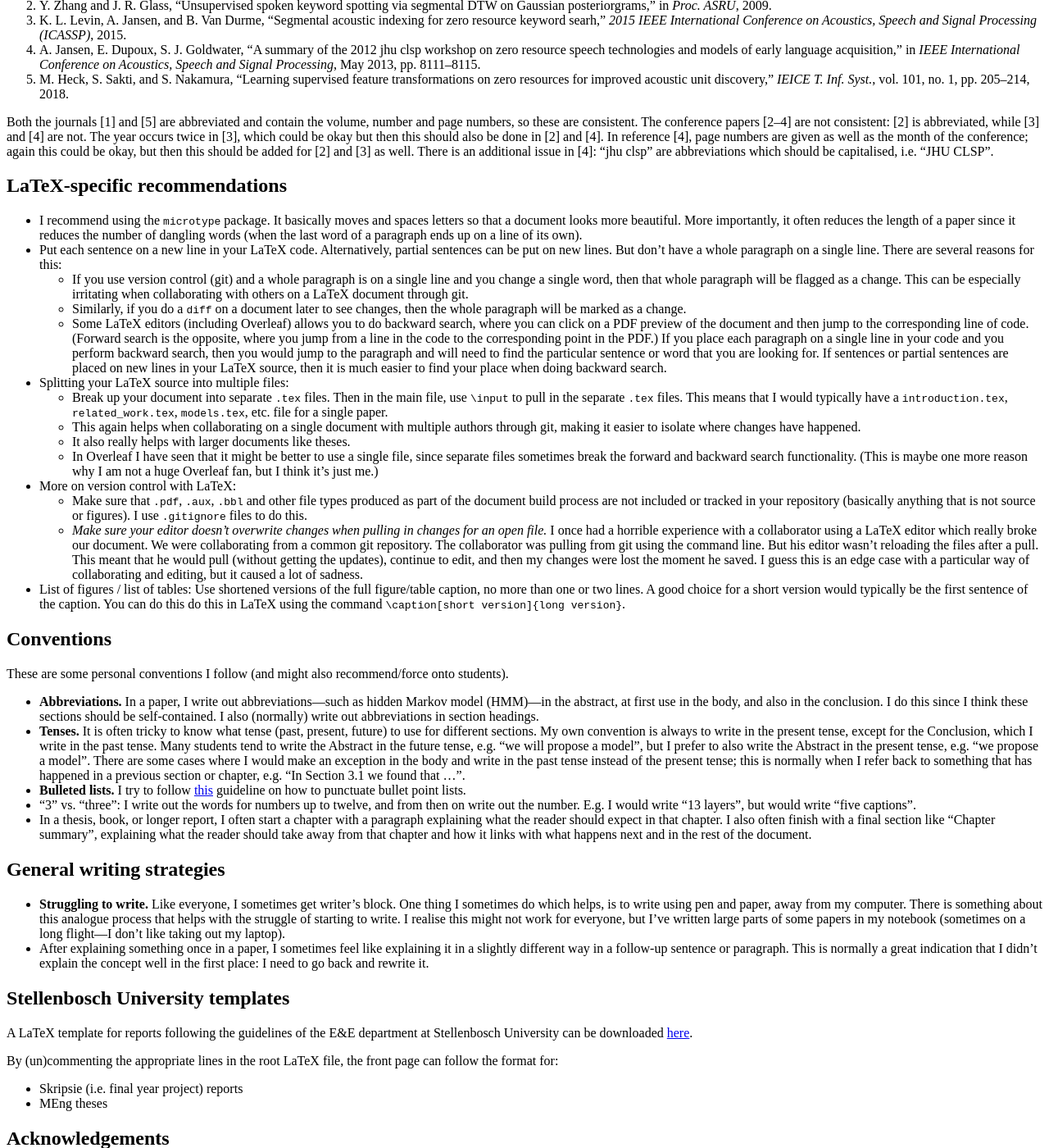
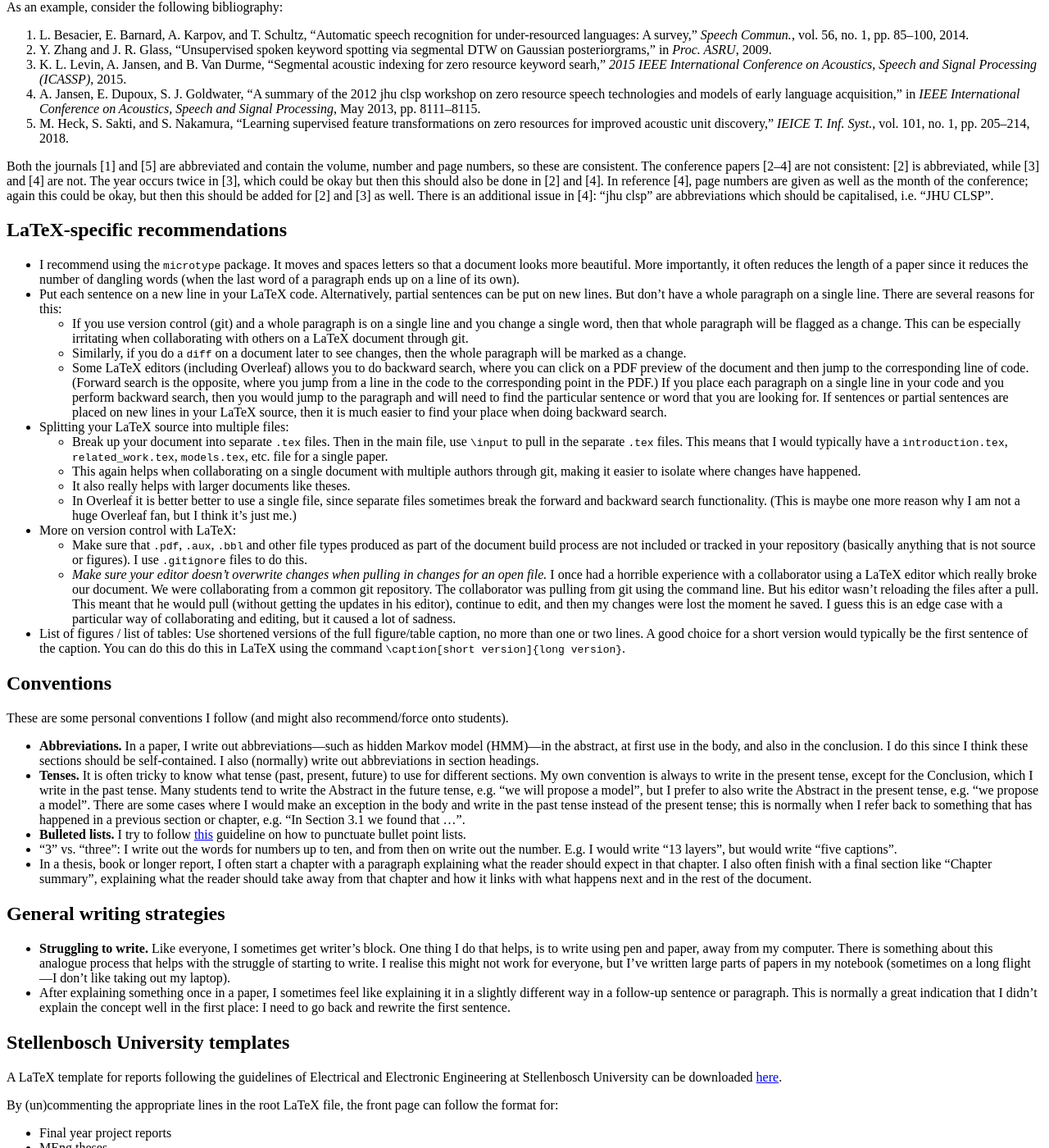
Before and after one commit to kamperh/kamperh.github.io, a Jekyll site: the page built from notes/writing.md, in a window 1280 px wide and 1400 px high, scrolled down 2012 px. Shown: the whole window at 82% size. Built offline with Jekyll 4.4.1, drawn with Linux system fonts in a browser that asks for light colours; formulas are drawn with MathJax 3; a style sheet for code colours, icons or effects is not loaded; some of the changed text lies outside the part shown.

Commit message:
Updated writing notes

```diff
--- a/notes/writing.md
+++ b/notes/writing.md
@@ -15,14 +15,14 @@
 
 Two disclaimers. First, parts of this note convey my personal writing
 preferences (and it might sound quite opinionated, because it is). I try to
-state when something is a stylistic choice rather than a rule which you should
-really follow. Second, I wrote parts of the note in anger, normally after
-reviewing many paper and thesis drafts in a short space of time. So sorry if I
-sometimes sound a bit blunt!
+state when something is a stylistic choice rather than a rule that should be
+followed. Second, I wrote parts of the note in anger, normally after reviewing
+many paper and thesis drafts in a short space of time. So sorry if I sometimes
+sound a bit blunt!
 
 
-Writing structure and philosophy
---------------------------------
+## Writing structure and philosophy
+
 There are many good resources on the structure and bigger picture behind
 academic writing. Here are some of my favourites on specific topics:
 
@@ -52,8 +52,8 @@
   mistake throughout the entire draft.
 
 
-General comments
-----------------
+## General comments
+
 - With whatever you do (spelling, figures, table layout, capitalisation,
   section headings), be consistent!
 - Choose either British or American spelling, and stick to it. This means that
@@ -64,10 +64,19 @@
   Y". Sometimes you can say that something is unexpected or surprising, but
   then you need to unpack why you say so, and help the reader see what you are
   seeing.
+- You don't have to use big words or be overly formal. Short, punchy sentences
+  are often clearer and are easier to write (especially for second-language
+  writers). I think students are now increasingly under the impression that
+  your writing needs to be formal (I don't know if this comes from what is
+  taught in school). Consider this example: "It is imperative to acknowledge
+  that no element within this elucidation possesses novelty; rather, it
+  unequivocally constitutes a particular instantiation of dynamic programming."
+  Here is how I would write it instead: "Note that nothing in this description
+  is new. It is really just a specific version of dynamic programming. "
 
 
-Mathematics
------------
+## Mathematics
+
 - **Consistent mathematical notation.** If $x$ is used to represent something
   in Section 1, then $x$ shouldn't be used for something else in Section 3.
   Sometimes it is difficult to be entirely consistent (this is often the case
@@ -117,7 +126,7 @@
 **A bit more on table layout.** If you use LaTeX, make sure to learn how to use
 the `tabularx` and `booktabs` packages. The `tabularx` package allows you to
 stretch your table to (a fraction of) the text or column width. The `booktabs`
-packages helps with layout and making tables pretty, but more importantly, the
+packages helps with layout and making tables pretty. But more importantly, the
 first two sections of the [booktabs
 manual](http://mirrors.ctan.org/macros/latex/contrib/booktabs/booktabs.pdf)
 give an opinionated rant about how to format tables. I recommend that you read
@@ -135,15 +144,15 @@
 rules makes tables look a lot better and improves readability.
 
 
-Bibliography
-------------
+## Bibliography
+
 Make sure that the references in your bibliography are consistent:
 
 - I generally make sure that the referencing format for all conferences papers
   are exactly the same and that the format for all journal articles are the
   same.
 - Decide whether you are going to abbreviate conferences or not, and then do so
-  consistently. E.g., in the same bibliography you should not have "in
+  consistently. E.g. in the same bibliography you should not have "in
   *Proceedings of the IEEE International Conference on Acoustics, Speech and
   Signal Processing (ICASSP)*" and "in *Proc. ICASSP*". Choose one format and
   stick to it. I prefer to use the shortened abbreviation format everywhere
@@ -193,12 +202,12 @@
 which should be capitalised, i.e. "JHU CLSP".
 
 
-LaTeX-specific recommendations
-------------------------------
-- I recommend using the `microtype` package. It basically moves and spaces
-  letters so that a document looks more beautiful. More importantly, it often
-  reduces the length of a paper since it reduces the number of dangling words
-  (when the last word of a paragraph ends up on a line of its own).
+## LaTeX-specific recommendations
+
+- I recommend using the `microtype` package. It moves and spaces letters so
+  that a document looks more beautiful. More importantly, it often reduces the
+  length of a paper since it reduces the number of dangling words (when the
+  last word of a paragraph ends up on a line of its own).
 - Put each sentence on a new line in your LaTeX code. Alternatively, partial
   sentences can be put on new lines. But don't have a whole paragraph on a
   single line. There are several reasons for this:
@@ -227,10 +236,10 @@
       authors through git, making it easier to isolate where changes have
       happened.
     - It also really helps with larger documents like theses.
-    - In Overleaf I have seen that it might be better to use a single file,
-      since separate files sometimes break the forward and backward search
-      functionality. (This is maybe one more reason why I am not a huge
-      Overleaf fan, but I think it's just me.)
+    - In Overleaf it is better better to use a single file, since separate
+      files sometimes break the forward and backward search functionality.
+      (This is maybe one more reason why I am not a huge Overleaf fan, but I
+      think it's just me.)
 - More on version control with LaTeX:
     - Make sure that `.pdf`, `.aux`, `.bbl` and other file types produced as
       part of the document build process are not included or tracked in your
@@ -242,9 +251,9 @@
       collaborating from a common git repository. The collaborator was pulling
       from git using the command line. But his editor wasn't reloading the
       files after a pull. This meant that he would pull (without getting the
-      updates), continue to edit, and then my changes were lost the moment he
-      saved. I guess this is an edge case with a particular way of
-      collaborating and editing, but it caused a lot of sadness.
+      updates in his editor), continue to edit, and then my changes were lost
+      the moment he saved. I guess this is an edge case with a particular way
+      of collaborating and editing, but it caused a lot of sadness.
 - List of figures / list of tables: Use shortened versions of the full
   figure/table caption, no more than one or two lines. A good choice for a
   short version would typically be the first sentence of the caption. You can
@@ -252,8 +261,8 @@
   version}`.
 
 
-Conventions
------------
+## Conventions
+
 These are some personal conventions I follow (and might also recommend/force
 onto students).
 
@@ -274,45 +283,46 @@
 - **Bulleted lists.** I try to follow
   [this](https://www.instructionalsolutions.com/blog/bulleted-list-punctuation)
   guideline on how to punctuate bullet point lists.
-- "3" vs. "three": I write out the words for numbers up to twelve, and from
+- "3" vs. "three": I write out the words for numbers up to ten, and from
   then on write out the number. E.g. I would write "13 layers", but would write
   "five captions".
-- In a thesis, book, or longer report, I often start a chapter with a paragraph
-  explaining what the reader should expect in that chapter.  I also often
-  finish with a final section like "Chapter summary", explaining what the
-  reader should take away from that chapter and how it links with what happens
-  next and in the rest of the document.
+- In a thesis, book or longer report, I often start a chapter with a paragraph
+  explaining what the reader should expect in that chapter. I also often finish
+  with a final section like "Chapter summary", explaining what the reader
+  should take away from that chapter and how it links with what happens next
+  and in the rest of the document.
 
 
-General writing strategies
---------------------------
+## General writing strategies
+
 - **Struggling to write.** Like everyone, I sometimes get writer's block. One
-  thing I sometimes do which helps, is to write using pen and paper, away from
-  my computer. There is something about this analogue process that helps with
-  the struggle of starting to write. I realise this might not work for
-  everyone, but I've written large parts of some papers in my notebook
-  (sometimes on a long flight---I don't like taking out my laptop).
+  thing I do that helps, is to write using pen and paper, away from my
+  computer. There is something about this analogue process that helps with the
+  struggle of starting to write. I realise this might not work for everyone,
+  but I've written large parts of papers in my notebook (sometimes on a long
+  flight---I don't like taking out my laptop).
 - After explaining something once in a paper, I sometimes feel like explaining
   it in a slightly different way in a follow-up sentence or paragraph. This is
   normally a great indication that I didn't explain the concept well in the
-  first place: I need to go back and rewrite it.
+  first place: I need to go back and rewrite the first sentence.
 
 
-Stellenbosch University templates
----------------------------------
-A LaTeX template for reports following the guidelines of the E&E department at
-Stellenbosch University can be downloaded
+## Stellenbosch University templates
+
+A LaTeX template for reports following the guidelines of Electrical and
+Electronic Engineering at Stellenbosch University can be downloaded
 [here](https://github.com/kamperh/stellenbosch_ee_report_template/archive/master.zip).
 
 By (un)commenting the appropriate lines in the root LaTeX file, the front page
 can follow the format for:
 
-- Skripsie (i.e. final year project) reports
+- Final year project reports
 - MEng theses
+- PhD dissertations
 
 
-Acknowledgements
-----------------
+## Acknowledgements
+
 I changed the way I format tables after I received an email from Iain Murray; I
 had given a talk with some nasty looking tables on some of the slides, and he
 sent a kind email with some great recommendations.
```
Also changed, not shown: other parts of notes/writing.md (+18 -18 lines).
